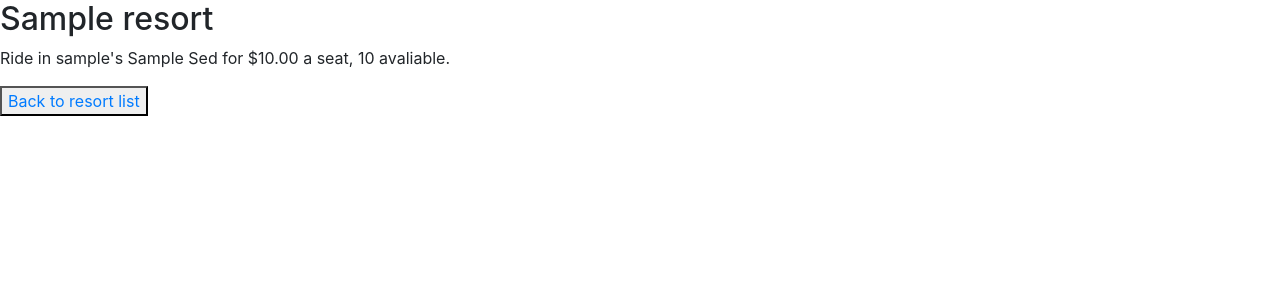
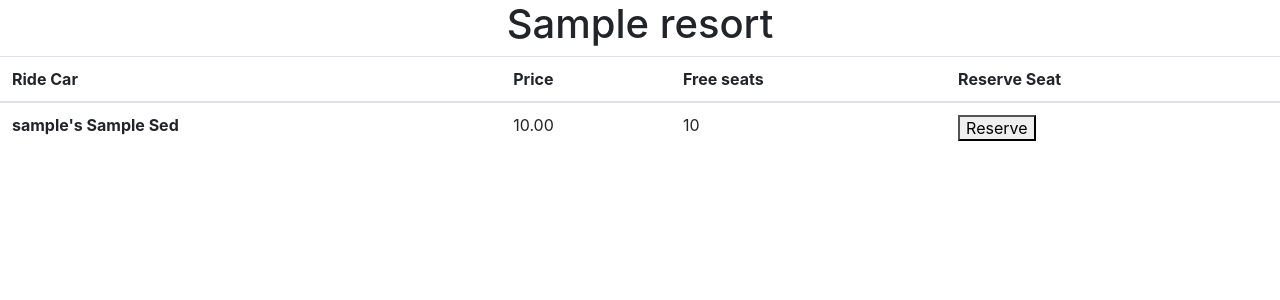
Before and after one commit to gyogy/SnowShare, a Django app: page /rides/resorts/1 in a window 1280 px wide. Shown: the part 56-356 px from the top of the page. Run offline with Django 3.2, Linux system fonts and the light colour scheme; a user stored in the database is signed in; tables that the repository leaves empty hold one stand-in row (values such as "Sample post"); some libraries are stand-ins or nearby versions.

Commit message:
updated take_ride view and some templates

```diff
--- a/SnowShare/rides/forms.py
+++ b/SnowShare/rides/forms.py
@@ -40,11 +40,12 @@ class CreateRide(forms.ModelForm):
 class TakeRide(forms.ModelForm):
     class Meta:
         model = PassengerRide
-        fields = ('ride',)
+        exclude = ('ride', 'passanger')
 
-    def save(self, psg=None, commit=True):
+    def save(self, psg=None, ride=None, commit=True):
         pass_ride = super(TakeRide, self).save(commit=False)
         pass_ride.passenger = psg
+        pass_ride.ride = ride
         if commit:
             pass_ride.save()
         return pass_ride
--- a/SnowShare/rides/templates/accounts/base.html
+++ b/SnowShare/rides/templates/accounts/base.html
@@ -28,14 +28,14 @@
           Rides
         </a>
         <div class="dropdown-menu" aria-labelledby="navbarDropdownMenuLink">
-          <a class="dropdown-item" href="#">Rides</a>
+          <a class="dropdown-item" href="{% url 'list' %}">Rides</a>
           <a class="dropdown-item" href="#">Rides In</a>
           <a class="dropdown-item" href="#">Posted Rides</a>
         </div>
       </li>
 
       <li class="nav-item">
-        <a class="nav-link" href="#">Resorts</a>
+        <a class="nav-link" href="{% url 'resorts' %}">Resorts</a>
       </li>
 
     </ul>
--- a/SnowShare/rides/templates/cars/car_detail.html
+++ b/SnowShare/rides/templates/cars/car_detail.html
@@ -1,4 +1,8 @@
+{% extends "accounts/base.html" %} {% block content %}
+
 <p>Make: {{new_car.make}} Type: {{new_car.typ}}</p>
 <p>Type: {{new_car.typ}}</p>
 <p>Capacity: {{new_car.capacity}}</p>
 <p>Owner name: {{new_car.owner.first_name}} {{new_car.owner.last_name}}</p>
+
+{% endblock %}
--- a/SnowShare/rides/templates/resorts/detail.html
+++ b/SnowShare/rides/templates/resorts/detail.html
@@ -1,11 +1,31 @@
 {% extends "accounts/base.html" %} {% block content %}
 
-<h2>{{resort.name}}</h2>
+<p class="h1" style="text-align:center">{{resort.name}}</p>
 {% for ride in rides %}
 {% if ride.free_seats > 0 %}
-<p>Ride in {{ride.car}} for ${{ride.price}} a seat, {{ride.free_seats}} avaliable.</p>
+<table class="table">
+  <thead>
+    <tr>
+      <th scope="col">Ride Car</th>
+      <th scope="col">Price</th>
+      <th scope="col">Free seats</th>
+      <th scope="col">Reserve Seat</th>
+    </tr>
+  </thead>
+  <tbody>
+    <form method="POST" action="{% url 'take_ride' %}">
+    {% csrf_token %}
+    <tr>
+      <th scope="row">{{ride.car}}</th>
+      <td>{{ride.price}}</td>
+      <td>{{ride.free_seats}}</td>
+      <td><button type="submit" name="ride_id" value={{ride.id}}>Reserve</button></td>
+    </tr>
+    </form>
+  </tbody>
+</table>
 {% endif %}
 {% endfor %}
-<p><button type="button"><a href="{% url 'resorts' %}">Back to resort list</a></button><p/>
+<!-- <p><button type="button"><a href="{% url 'resorts' %}">Back to resort list</a></button><p/> -->
 
 {% endblock %}
--- a/SnowShare/rides/templates/resorts/list.html
+++ b/SnowShare/rides/templates/resorts/list.html
@@ -1,8 +1,9 @@
 {% extends "accounts/base.html" %} {% block content %}
 
-<h2> Resorts: </h2>
+<p class="h1" style="text-align:center">Resorts</p>
 {% for resort in resorts %}
 <p><a href="{% url 'resort_details' resort.id %}">{{resort.name}}</a></p>
+
 {% endfor%}
 
 {% endblock %}
--- a/SnowShare/rides/views.py
+++ b/SnowShare/rides/views.py
@@ -114,22 +114,19 @@ def view(request, ride_id):
 def take_ride(request):
     if request.method == "POST":
         data = request.POST
-        form = TakeRide(data=data)
-        if form.is_valid():
-            ride = Ride.objects.get(id=data['ride'])
-            if ride.free_seats <= 0:
-                messages.info(request, 'All seats are already taken. Sorry. :(')
-                return render(request, 'rides/take_ride.html', {'form': form})
-            else:
-                ride.free_seats -= 1
-                ride.save()
-            form.save(psg=request.user)
-            return render(request, 'rides/take_ride.html')
+        ride = Ride.objects.get(id=data['ride_id'])
+        form = TakeRide()
+        if ride.free_seats <= 0:
+            messages.info(request, 'All seats are already taken. Sorry. :(')
+            return redirect('resorts')
         else:
-            return render(request, 'rides/take_ride.html', {'form': form})
+            ride.free_seats -= 1
+            ride.save()
+            form.save(psg=request.user, ride=ride)
+            return redirect('resorts')
     else:
         form = TakeRide()
-        return render(request, 'rides/take_ride.html', {'form': form})
+        return redirect('resorts')
 
 
 @login_required(login_url='login')
```
Also changed, not shown: SnowShare/rides/templates/cars/add_car.html (+11 -5 lines).
